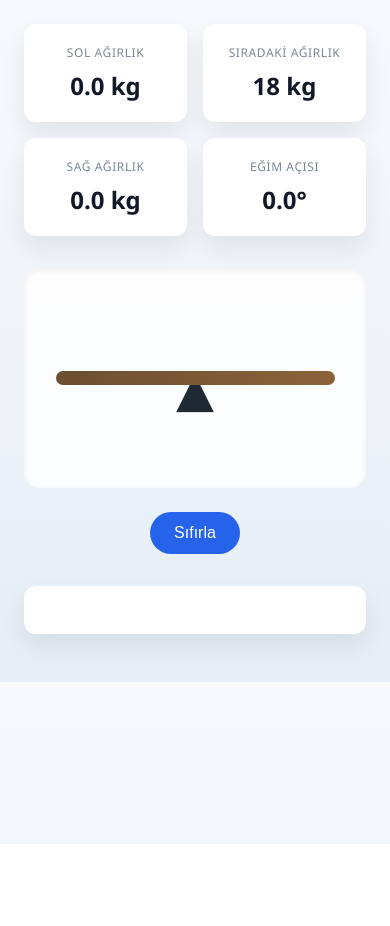
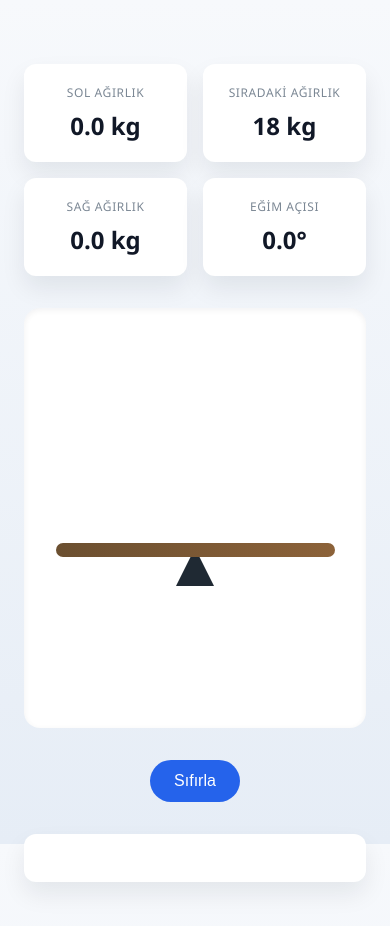
Before and after one commit to bhdrYildiz/bahadiryildiz, a plain HTML site: page index.html in a window 390 px wide. Before the commit the page ends 844 px from the top, so only its background shows below. Drawn offline with Linux system fonts and the light colour scheme.

Commit message:
son ui düzenlemeleri yapıldı.

```diff
--- a/styles.css
+++ b/styles.css
@@ -4,8 +4,10 @@
 
 body {
   margin: 0;
+  min-height: 100vh;
   font-family: "Segoe UI", Tahoma, Geneva, Verdana, sans-serif;
   background: linear-gradient(180deg, #f7f9fc 0%, #e6edf6 100%);
+  background-attachment: fixed;
   color: #1f2933;
 }
 
@@ -35,7 +37,7 @@ body {
 
 .status-panel {
   display: grid;
-  margin-top: 24px;
+  margin-top: 4rem;
   grid-template-columns: repeat(auto-fit, minmax(160px, 1fr));
   gap: 1rem;
 }
@@ -67,14 +69,14 @@ body {
   display: flex;
   flex-direction: column;
   align-items: center;
-  gap: 1.5rem;
+  gap: 2rem;
 }
 
 .seesaw-wrapper {
   width: 100%;
   max-width: 640px;
-  height: 260px;
-  background: rgba(255, 255, 255, 0.85);
+  height: 420px;
+  background: white;
   border-radius: 16px;
   box-shadow: inset 0 2px 6px rgba(15, 23, 42, 0.06);
   display: flex;
@@ -94,12 +96,13 @@ body {
   transform-origin: center;
   cursor: pointer;
   z-index: 320;
+  margin-top: 4rem;
 }
 
 .seesaw-pivot {
   position: absolute;
   left: 50%;
-  top: 50%;
+  top: 58%;
   transform: translate(-50%, -25%) translateY(6px);
   width: 38px;
   height: 38px;
@@ -136,7 +139,7 @@ body {
 
 .drop-object {
   position: absolute;
-  top: 20px;
+  top: 4rem;
   transform: translateX(-50%);
   width: 36px;
   height: 36px;
@@ -218,19 +221,11 @@ body {
 @keyframes drop-to-plank {
   0% {
     opacity: 1;
-    transform: translate(-50%, -20px) ;
-  }
-  40% {
-    opacity: 1;
-    transform: translate(-50%, 0px) ;
-  }
-  70% {
-    opacity: 1;
-    transform: translate(-50%, 20px) ;
+    transform: translate(-50%, -50px) ;
   }
   100% {
     opacity: 1;
-    transform: translate(-50%, 30px);
+    transform: translate(-50%, 50px);
   }
 }
 
@@ -286,6 +281,6 @@ body {
   }
 
   .seesaw-wrapper {
-    height: 220px;
+    height: 420px;
   }
 }
```
